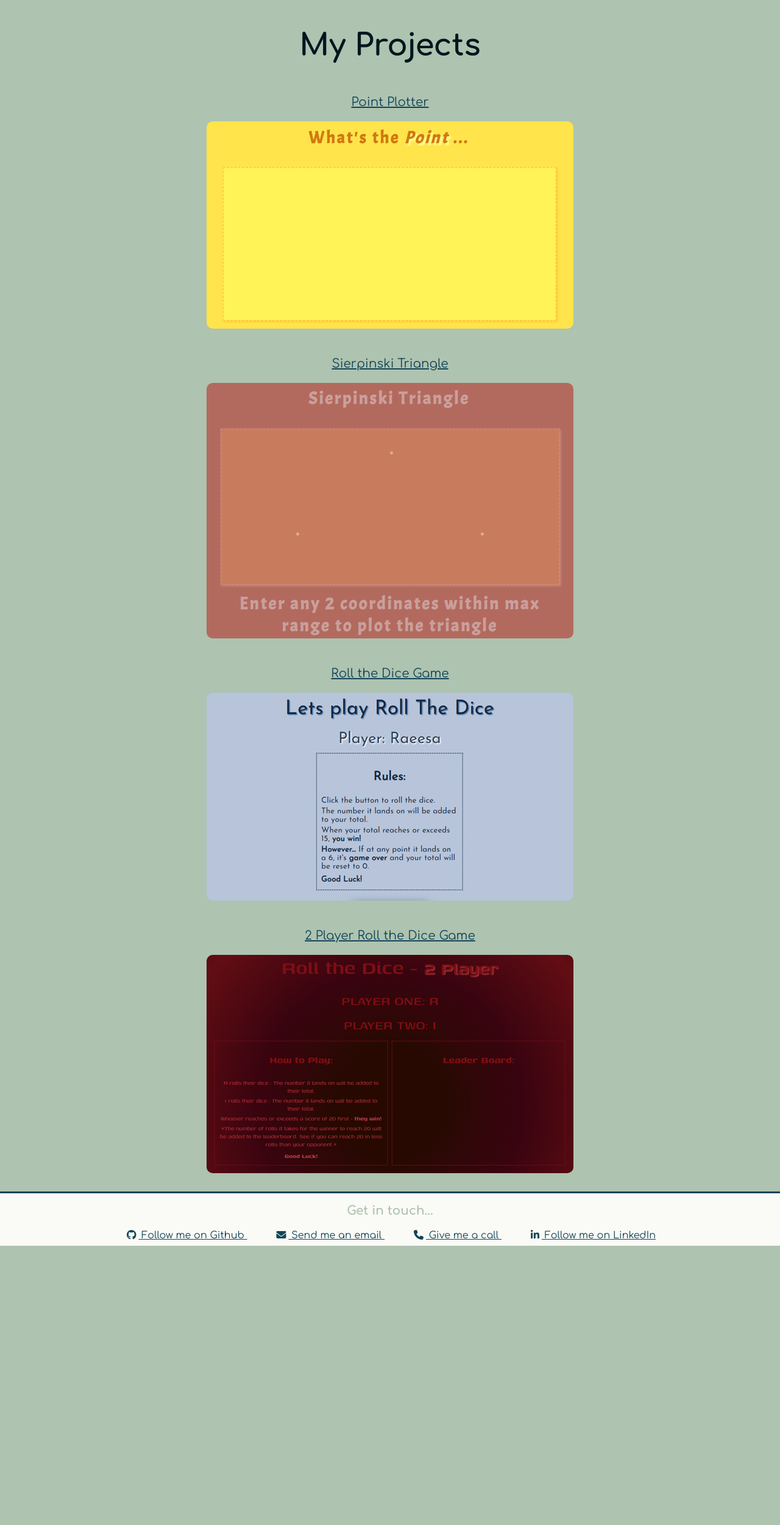
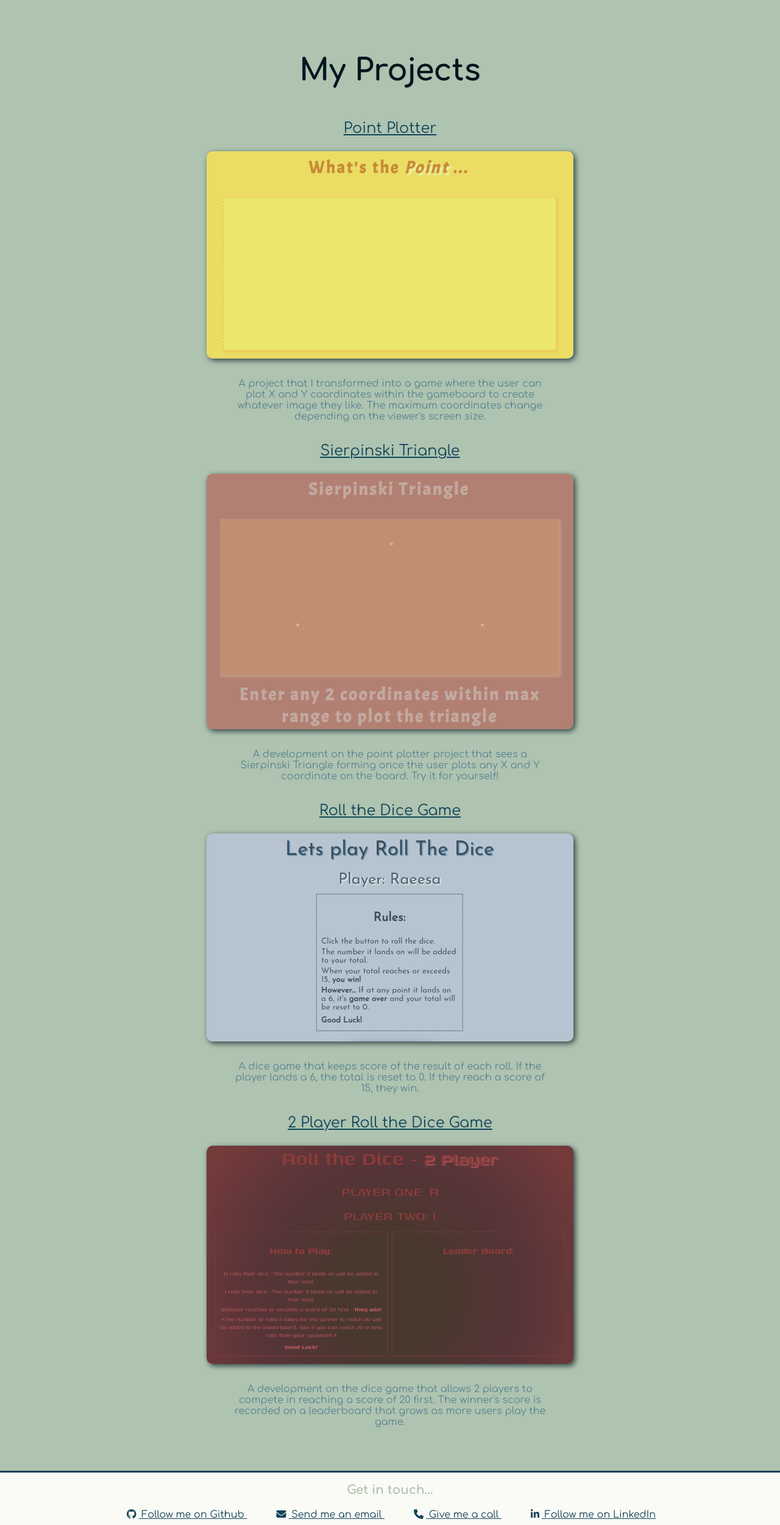
Before and after one commit to raeesa99/My-Website, a Node server app: page /projects in a window 1280 px wide. Shown: the part 61-2562 px from the top of the page at 61% size. Before the commit the page ends 2104 px from the top, so only its background shows below. Run offline with Node 20, Linux system fonts and the light colour scheme; some libraries are stand-ins or nearby versions.

Commit message:
descriptions added to projects

```diff
--- a/public/style.css
+++ b/public/style.css
@@ -109,7 +109,7 @@ nav{
   }
 
   .projects {
-    padding: 14px 14px;
+    padding: 55px;
     text-align: center;
     background: #AEC3B0;
   }
@@ -124,7 +124,7 @@ nav{
 
   .pTitle {
     padding-top: 10px;
-    font-size: 20px;
+    font-size: 24px;
     color: #124559;
     text-decoration: underline;
   }
@@ -137,9 +137,18 @@ nav{
   .pImage {
     border-radius: 10px;
     margin-bottom: 12px;
+    box-shadow: 3px 3px 10px #01161E;
+    filter:opacity(75%)
   }
 
   .pImage:hover {
     cursor: pointer;
-    opacity: 75%;
+    filter: none;
   }
+
+  .pDescription {
+    text-align: center;
+    padding-left: 28%;
+    padding-right: 28%;
+    color: #598392;
+  }
--- a/views/projects.hbs
+++ b/views/projects.hbs
@@ -8,20 +8,37 @@
         <p class="pTitle">Point Plotter</p>
         <img class="pImage" src="images/WTP.png" alt="Point Plotter"/>
     </a>
+    <p class="pDescription">
+        A project that I transformed into a game where the user can plot X and Y coordinates
+        within the gameboard to create whatever image they like. The maximum coordinates
+        change depending on the viewer's screen size.
+    </p>
 
     <a class="project-tile" href="/sierpinski" target="_blank">
         <p class="pTitle">Sierpinski Triangle</p>
         <img class="pImage" src="images/ST.png" alt="Point Plotter Sierpinski Triangle"/>
     </a>
+    <p class="pDescription">
+        A development on the point plotter project that sees a Sierpinski Triangle forming once the user plots
+        any X and Y coordinate on the board. Try it for yourself!
+    </p>
 
     <a class="project-tile" href="/dicegame" target="_blank">
         <p class="pTitle">Roll the Dice Game</p>
         <img class="pImage" src="images/RTD.png" alt="Roll the Dice Game"/>
     </a>
+    <p class="pDescription">
+        A dice game that keeps score of the result of each roll. If the player lands a 6, the total is reset to 0.
+        If they reach a score of 15, they win.
+    </p>
 
     <a class="project-tile" href="/2playerdicegame" target="_blank">
         <p class="pTitle">2 Player Roll the Dice Game</p>
         <img class="pImage" src="images/2PRTD.png" alt="2 Player Roll the Dice Game"/>
     </a>
+    <p class="pDescription">
+        A development on the dice game that allows 2 players to compete in reaching a score of 20 first.
+        The winner's score is recorded on a leaderboard that grows as more users play the game.
+    </p>
 
 </div>
```
